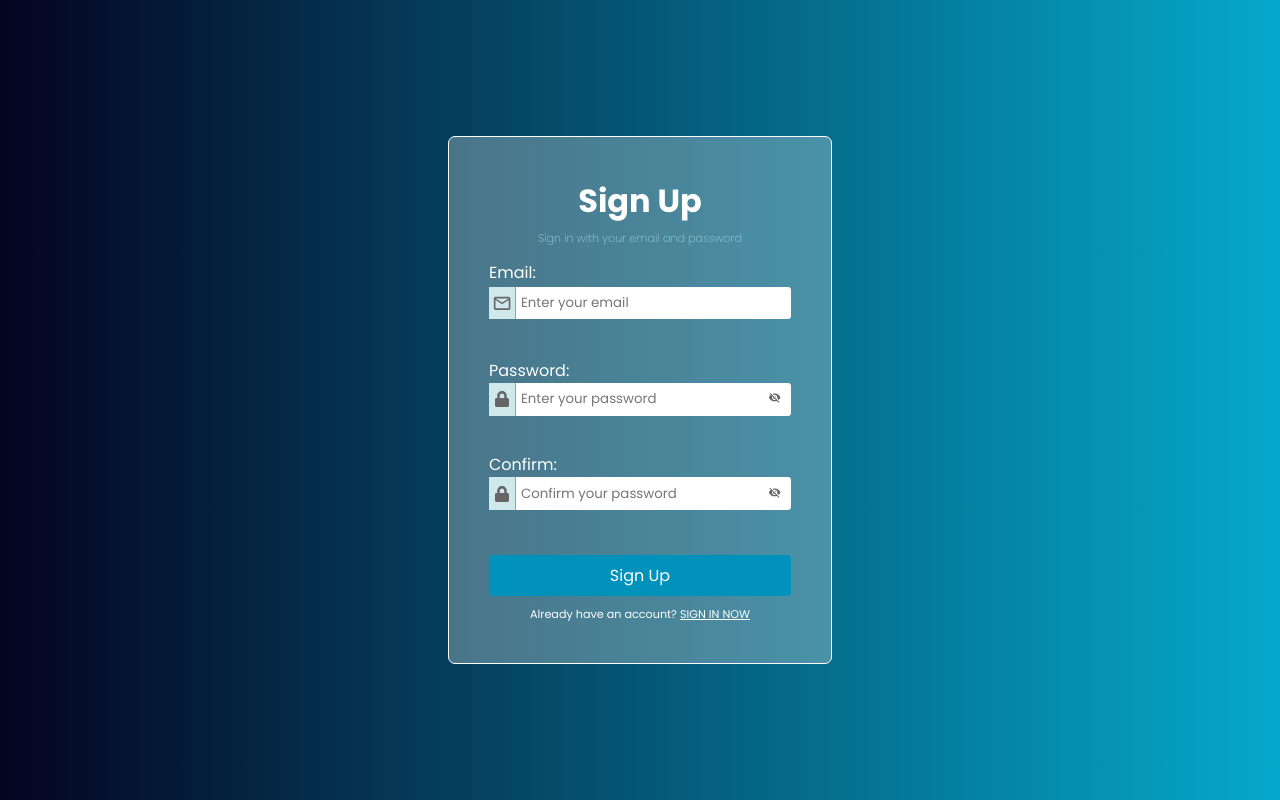
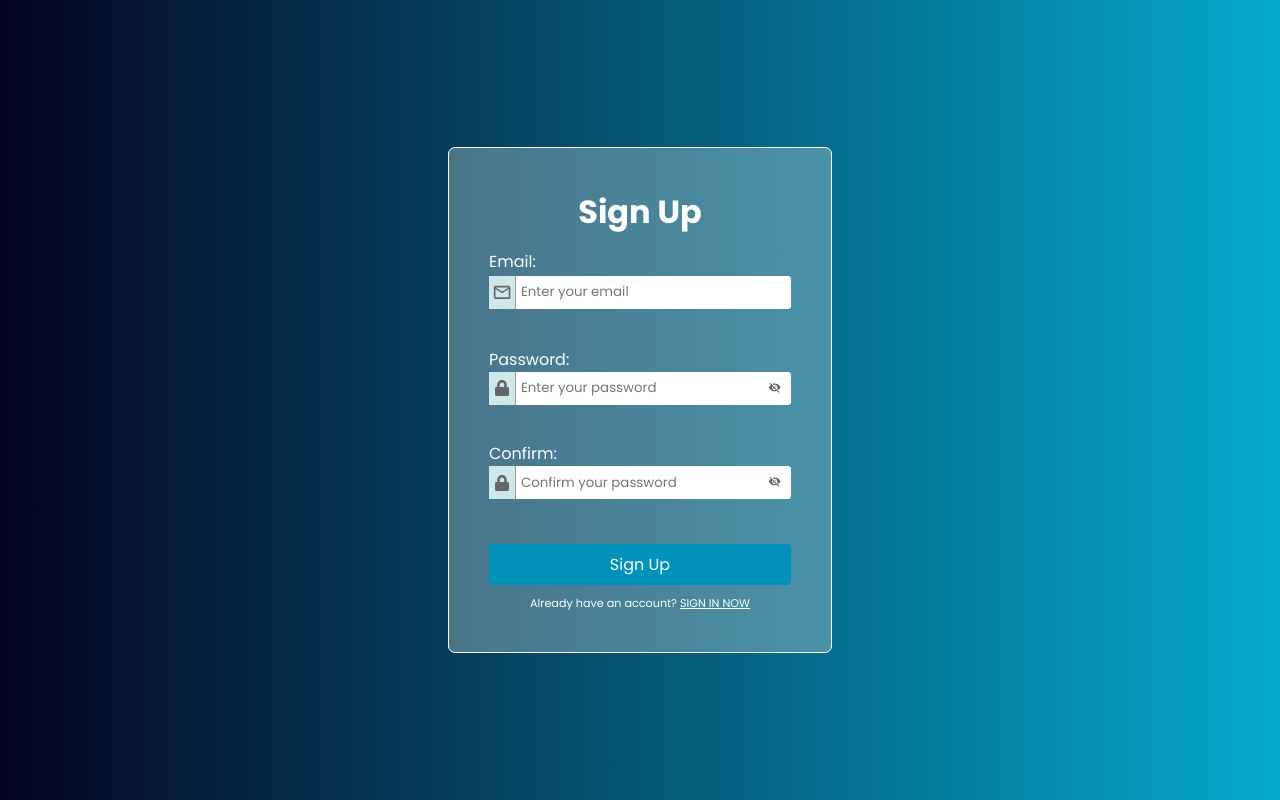
Before and after one commit to JanaAhurtsova/auth-form, a React (Vite) app in the folder auth-form/: page /signup in a window 1280 px wide. Built offline with nearby package versions, Linux system fonts and the light colour scheme; no server answers.

Commit message:
fix: remove signin element from signup

```diff
--- a/auth-form/src/pages/signup/signup.tsx
+++ b/auth-form/src/pages/signup/signup.tsx
@@ -47,7 +47,6 @@ export function SignUp() {
       <div className={style.container}>
         {errorServer && <div className={style.server}>{errorServer}</div>}
         <h1>Sign Up</h1>
-        <h4 className={style.subtitle}>Sign in with your email and password</h4>
         <form className={style.form} onSubmit={onSubmit}>
           <Email register={register} error={errors.email} />
           <Password
```
